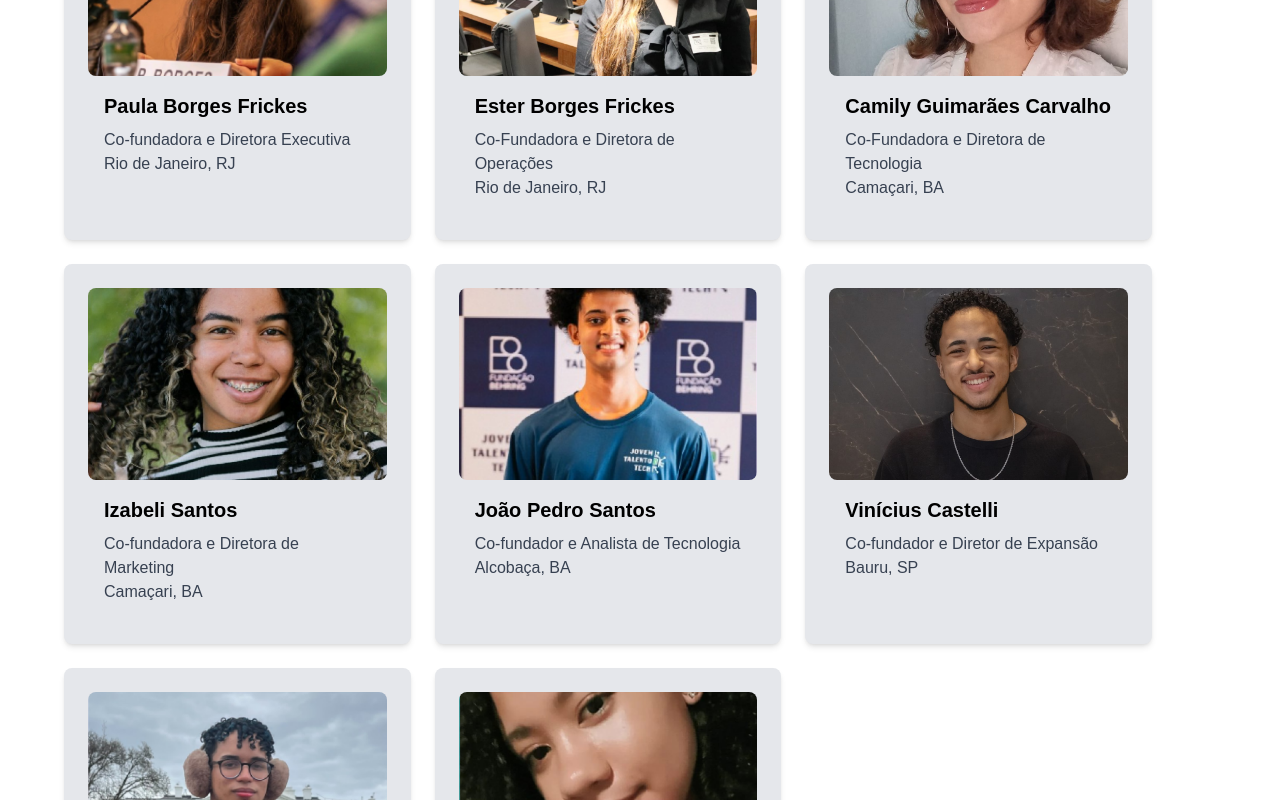
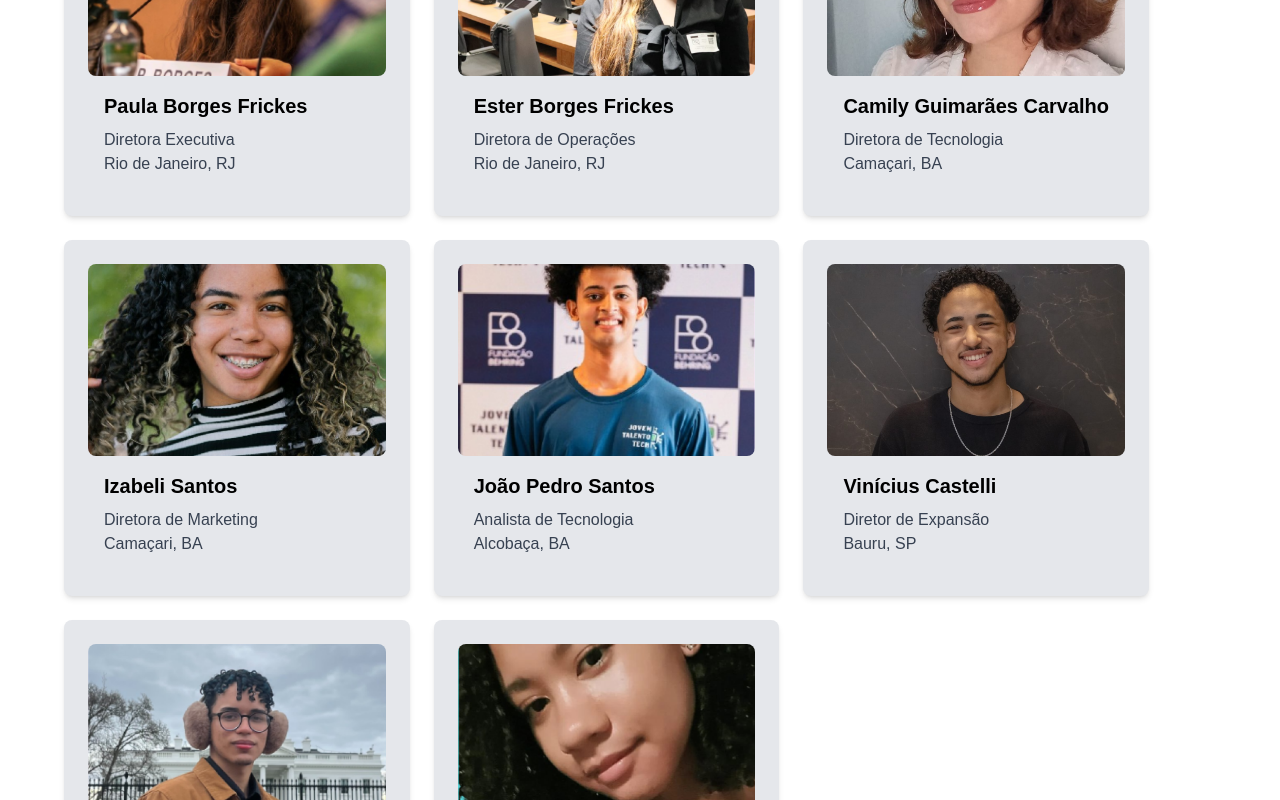
Before and after one commit to accessplus2024/AccessPlus, a Nuxt app: page /sobre in a window 1280 px wide. Shown: the part 1820-2620 px from the top of the page. Built offline with nearby package versions, Linux system fonts and the light colour scheme; some icons are missing; what stein-js-client would draw is missing.

Commit message:
Update TeamGrid.vue

```diff
--- a/components/sobre/TeamGrid.vue
+++ b/components/sobre/TeamGrid.vue
@@ -20,56 +20,56 @@ import TeamMemberCard from './TeamMemberCard.vue';
 const members = [
   {
     name: 'Paula Borges Frickes',
-    role: 'Co-fundadora e Diretora Executiva',
+    role: 'Diretora Executiva',
     location: 'Rio de Janeiro, RJ',
     image: '/images/paula_pic.png',
     aosDelay: 0,
   },
   {
     name: 'Ester Borges Frickes',
-    role: 'Co-Fundadora e Diretora de Operações',
+    role: 'Diretora de Operações',
     location: 'Rio de Janeiro, RJ',
     image: '/images/ester_pic.png',
     aosDelay: 100,
   },
   {
     name: 'Camily Guimarães Carvalho',
-    role: 'Co-Fundadora e Diretora de Tecnologia',
+    role: 'Diretora de Tecnologia',
     location: 'Camaçari, BA',
     image: '/images/camily_pic.png',
     aosDelay: 200,
   },
   {
     name: 'Izabeli Santos',
-    role: 'Co-fundadora e Diretora de Marketing',
+    role: 'Diretora de Marketing',
     location: 'Camaçari, BA',
     image: '/images/iza_pic.png',
     aosDelay: 300,
   },
   {
     name: 'João Pedro Santos',
-    role: 'Co-fundador e Analista de Tecnologia',
+    role: 'Analista de Tecnologia',
     location: 'Alcobaça, BA',
     image: '/images/joao_pedro_pic.png',
     aosDelay: 400,
   },
   {
     name: 'Vinícius Castelli',
-    role: 'Co-fundador e Diretor de Expansão',
+    role: 'Diretor de Expansão',
     location: 'Bauru, SP',
     image: '/images/vini2.jpg',
     aosDelay: 500,
   },
   {
     name: 'Ruan Cordeiro',
-    role: 'Co-fundador e Analista de Tecnologia',
+    role: 'Analista de Tecnologia',
     location: 'São Pedro, RN',
     image: '/images/ruan_pic.png',
     aosDelay: 600,
   },
   {
     name: 'Alessandra Sena',
-    role: 'Co-fundadora e Analista de Tecnologia',
+    role: 'Analista de Tecnologia',
     location: "Dias d'Ávila, BA",
     image: '/images/alessandra_pic.png',
     aosDelay: 700,
```
